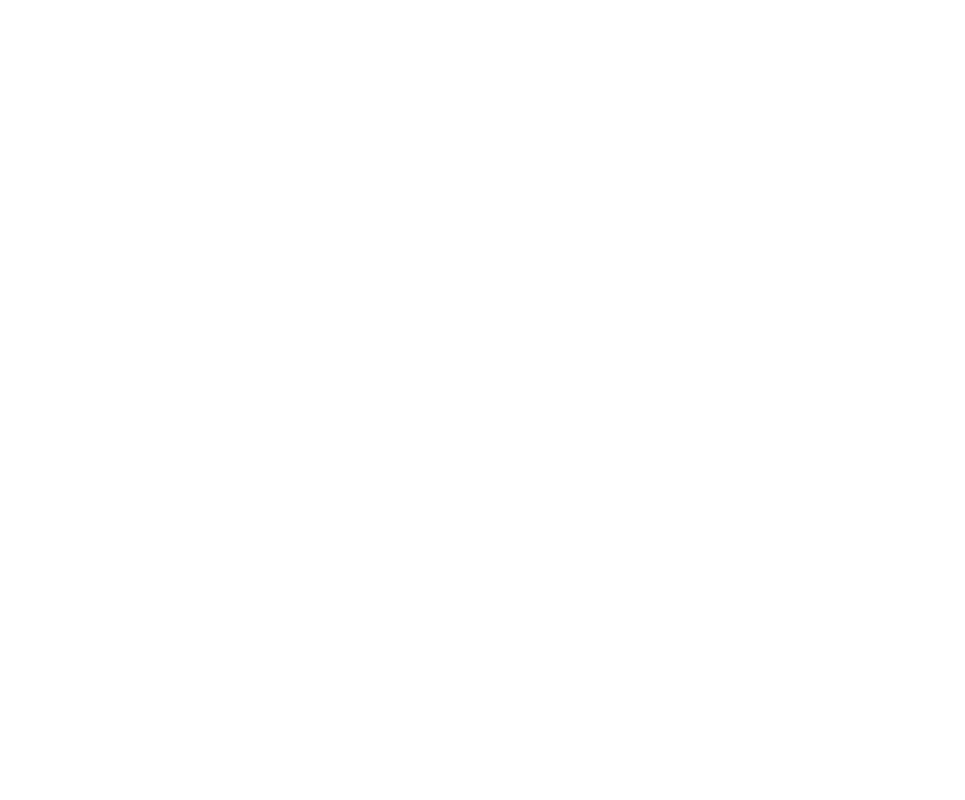
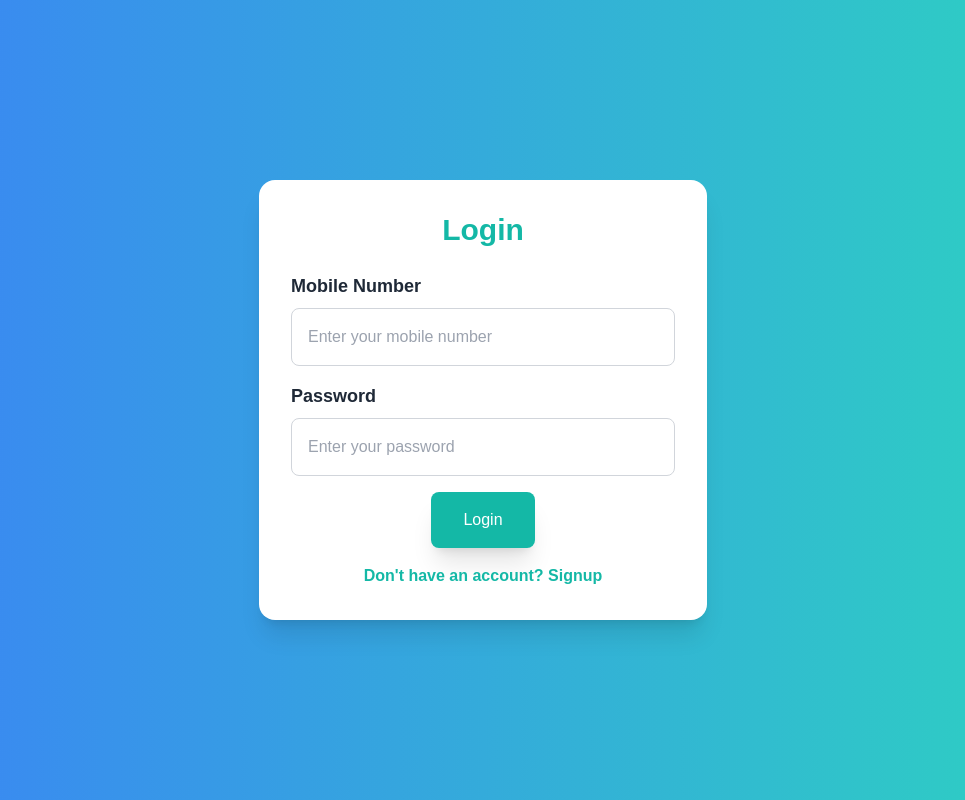
Before and after one commit to JainSneha6/Unnati, a React (Create React App) app in the folder frontend/: page /login in a window 1280 px wide. Before the commit this address had no page. Shown: the whole page, without its empty margins (157-1122 px from the left). Built offline with nearby package versions, Linux system fonts and the light colour scheme.

Commit message:
Added login and signup

```diff
--- a/frontend/src/App.js
+++ b/frontend/src/App.js
@@ -4,6 +4,8 @@ import Home from "./pages/Homepage";
 import SalahSakhi from "./pages/SalahSakhi";
 import TransactionForm from "./pages/TransactionForm";
 import BachatSaathiPage from "./pages/BachatSaathi";
+import Signup from "./pages/Signup";
+import Login from "./pages/Login";
 
 function App() {
   return (
@@ -14,6 +16,8 @@ function App() {
           <Route path="/salahsakhi" element={<SalahSakhi />} />
           <Route path="/detail" element={<TransactionForm />} />
           <Route path="/bachat-saathi" element={<BachatSaathiPage />} />
+          <Route path="/signup" element={<Signup/>} />
+          <Route path="/login" element={<Login/>} />
         </Routes>
       </div>
     </Router>
--- /dev/null
+++ b/frontend/src/pages/Login.js
@@ -0,0 +1,80 @@
+import React, { useState } from "react";
+import { useNavigate } from "react-router-dom";
+
+const Login = () => {
+  const [mobile, setMobile] = useState("");
+  const [password, setPassword] = useState("");
+
+  const navigate = useNavigate();
+
+  const handleSubmit = (e) => {
+    e.preventDefault();
+
+    const savedData = JSON.parse(localStorage.getItem("signupData"));
+
+    if (savedData && savedData.mobile === mobile && savedData.password === password) {
+      alert("Login successful!");
+      navigate("/");
+    } else {
+      alert("Invalid mobile number or password!");
+    }
+  };
+
+  return (
+    <div className="min-h-screen flex items-center justify-center bg-gradient-to-r from-blue-500 to-teal-400 text-white">
+      <div className="w-full max-w-md bg-white p-8 rounded-2xl shadow-xl text-gray-800">
+        <h2 className="text-3xl font-bold text-center mb-6 text-teal-500">Login</h2>
+        <form onSubmit={handleSubmit}>
+          <div className="mb-4">
+            <label htmlFor="mobile" className="block text-lg font-semibold mb-2">
+              Mobile Number
+            </label>
+            <input
+              type="tel"
+              id="mobile"
+              value={mobile}
+              onChange={(e) => setMobile(e.target.value)}
+              pattern="[0-9]{10}"
+              title="Enter a valid 10-digit mobile number"
+              className="w-full p-4 rounded-lg border border-gray-300 focus:outline-none focus:ring-2 focus:ring-teal-500"
+              placeholder="Enter your mobile number"
+              required
+            />
+          </div>
+          <div className="mb-4">
+            <label htmlFor="password" className="block text-lg font-semibold mb-2">
+              Password
+            </label>
+            <input
+              type="password"
+              id="password"
+              value={password}
+              onChange={(e) => setPassword(e.target.value)}
+              className="w-full p-4 rounded-lg border border-gray-300 focus:outline-none focus:ring-2 focus:ring-teal-500"
+              placeholder="Enter your password"
+              required
+            />
+          </div>
+          <div className="flex justify-center">
+            <button
+              type="submit"
+              className="bg-teal-500 hover:bg-teal-600 text-white py-4 px-8 rounded-lg shadow-xl transition duration-300 focus:outline-none focus:ring-4 focus:ring-teal-300"
+            >
+              Login
+            </button>
+          </div>
+        </form>
+        <div className="text-center mt-4">
+          <button
+            onClick={() => navigate("/signup")}
+            className="text-teal-500 hover:text-teal-700 font-semibold"
+          >
+            Don't have an account? Signup
+          </button>
+        </div>
+      </div>
+    </div>
+  );
+};
+
+export default Login;
--- /dev/null
+++ b/frontend/src/pages/Signup.js
@@ -0,0 +1,97 @@
+import React, { useState } from "react";
+import { useNavigate } from "react-router-dom";
+
+const Signup = () => {
+  const [mobile, setMobile] = useState("");
+  const [password, setPassword] = useState("");
+  const [confirmPassword, setConfirmPassword] = useState("");
+
+  const navigate = useNavigate();
+
+  const handleSubmit = (e) => {
+    e.preventDefault();
+
+    if (password !== confirmPassword) {
+      alert("Passwords do not match!");
+      return;
+    }
+
+    const formData = { mobile, password };
+    localStorage.setItem("signupData", JSON.stringify(formData));
+
+    alert("Signup successful! Please login.");
+    navigate("/login");
+  };
+
+  return (
+    <div className="min-h-screen flex items-center justify-center bg-gradient-to-r from-blue-500 to-teal-400 text-white">
+      <div className="w-full max-w-md bg-white p-8 rounded-2xl shadow-xl text-gray-800">
+        <h2 className="text-3xl font-bold text-center mb-6 text-teal-500">Signup</h2>
+        <form onSubmit={handleSubmit}>
+          <div className="mb-4">
+            <label htmlFor="mobile" className="block text-lg font-semibold mb-2">
+              Mobile Number
+            </label>
+            <input
+              type="tel"
+              id="mobile"
+              value={mobile}
+              onChange={(e) => setMobile(e.target.value)}
+              pattern="[0-9]{10}"
+              title="Enter a valid 10-digit mobile number"
+              className="w-full p-4 rounded-lg border border-gray-300 focus:outline-none focus:ring-2 focus:ring-teal-500"
+              placeholder="Enter your mobile number"
+              required
+            />
+          </div>
+          <div className="mb-4">
+            <label htmlFor="password" className="block text-lg font-semibold mb-2">
+              Password
+            </label>
+            <input
+              type="password"
+              id="password"
+              value={password}
+              onChange={(e) => setPassword(e.target.value)}
+              className="w-full p-4 rounded-lg border border-gray-300 focus:outline-none focus:ring-2 focus:ring-teal-500"
+              placeholder="Enter your password"
+              required
+            />
+          </div>
+          <div className="mb-4">
+            <label htmlFor="confirmPassword" className="block text-lg font-semibold mb-2">
+              Confirm Password
+            </label>
+            <input
+              type="password"
+              id="confirmPassword"
+              value={confirmPassword}
+              onChange={(e) => setConfirmPassword(e.target.value)}
+              className="w-full p-4 rounded-lg border border-gray-300 focus:outline-none focus:ring-2 focus:ring-teal-500"
+              placeholder="Confirm your password"
+              required
+            />
+          </div>
+          <div className="flex justify-center">
+            <button
+              type="submit"
+              className="bg-teal-500 hover:bg-teal-600 text-white py-4 px-8 rounded-lg shadow-xl transition duration-300 focus:outline-none focus:ring-4 focus:ring-teal-300"
+            >
+              Signup
+            </button>
+          </div>
+        </form>
+        <div className="text-center mt-4">
+          <button
+            onClick={() => navigate("/login")}
+            className="text-teal-500 hover:text-teal-700 font-semibold"
+          >
+            Already have an account? Login
+          </button>
+        </div>
+      </div>
+    </div>
+  );
+};
+
+export default Signup;
```
